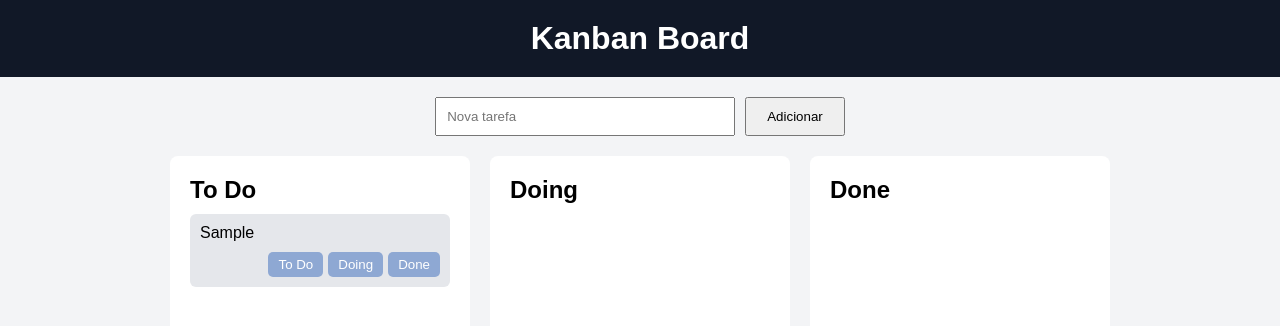
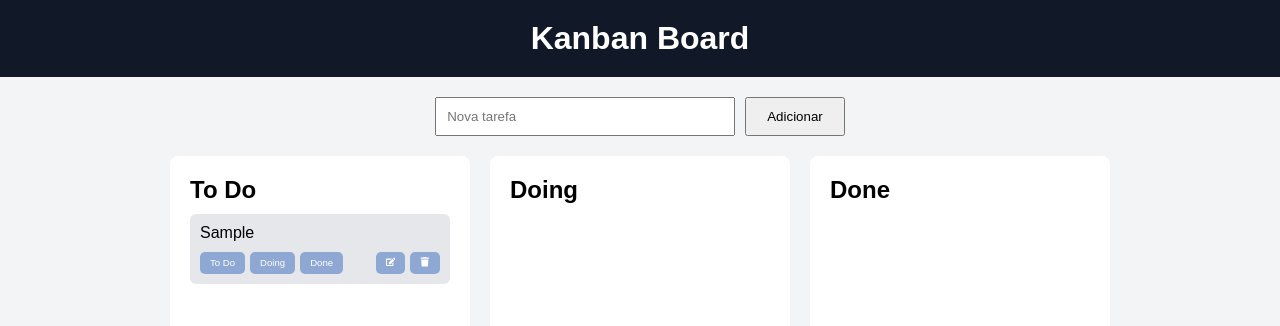
Before and after one commit to gdev-13/react-kanban, a React (Vite) app: page / in a window 1280 px wide. Both pictures are taken after typing "Sample" into the empty fields and a click on the button "Adicionar". Shown: the top 326 px of the page. Built offline with nearby package versions, Linux system fonts and the light colour scheme.

Commit message:
feat: adicionar edição e remoção de tarefas

```diff
--- a/package.json
+++ b/package.json
@@ -11,7 +11,8 @@
   },
   "dependencies": {
     "react": "^19.2.6",
-    "react-dom": "^19.2.6"
+    "react-dom": "^19.2.6",
+    "react-icons": "^5.6.0"
   },
   "devDependencies": {
     "@eslint/js": "^10.0.1",
--- a/src/App.jsx
+++ b/src/App.jsx
@@ -43,6 +43,32 @@ function App() {
     setTasks(updatedTasks)
   }
 
+  function deleteTask(id) {
+    const filteredTasks = tasks.filter(task => task.id !== id)
+    setTasks(filteredTasks)
+  }
+
+  function editTask(id) {
+    const taskToEdit = tasks.find(task => task.id === id)
+
+    const newTitle = prompt('Editar tarefa:', taskToEdit.title)
+
+    if (!newTitle) return
+
+    const updatedTasks = tasks.map(task => {
+      if (task.id === id) {
+        return {
+          ...task,
+          title: newTitle
+        }
+      }
+
+      return task
+    })
+
+    setTasks(updatedTasks)
+  }
+
   return (
     <div>
       <Header />
@@ -65,18 +91,24 @@ function App() {
           title="To Do"
           tasks={tasks.filter(task => task.status === 'todo')}
           moveTask={moveTask}
+          deleteTask={deleteTask}
+          editTask={editTask}
         />
 
         <Column
           title="Doing"
           tasks={tasks.filter(task => task.status === 'doing')}
           moveTask={moveTask}
+          deleteTask={deleteTask}
+          editTask={editTask}
         />
 
         <Column
           title="Done"
           tasks={tasks.filter(task => task.status === 'done')}
           moveTask={moveTask}
+          deleteTask={deleteTask}
+          editTask={editTask}
         />
       </main>
     </div>
--- a/src/components/Column/Column.css
+++ b/src/components/Column/Column.css
@@ -13,14 +13,13 @@
   margin-top: 10px;
 }
 
-.task-actions {
+.task-buttons {
   display: flex;
-  justify-content: flex-end;
-  gap: 5px;
+  justify-content: space-between;
   margin-top: 10px;
 }
 
-.task-actions button {
+.task-buttons button {
   padding: 5px 10px;
   cursor: pointer;
   background: #8ea8d3;
@@ -28,8 +27,19 @@
   border: none;
   border-radius: 5px;
   transition: background 0.3s;
+  font-size: 0.6rem;
 }
 
-.task-actions button:hover {
+.task-buttons button:hover {
   background: #6b82a8;
 }
+
+.task-actions {
+  display: flex;
+  gap: 5px;
+}
+
+.task-icons {
+  display: flex;
+  gap: 5px;
+}
--- a/src/components/Column/Column.jsx
+++ b/src/components/Column/Column.jsx
@@ -1,6 +1,7 @@
 import './Column.css'
+import { FaTrash, FaEdit } from 'react-icons/fa'
 
-function Column({ title, tasks, moveTask }) {
+function Column({ title, tasks, moveTask, deleteTask, editTask }) {
     return (
         <div className="column">
             <h2>{title}</h2>
@@ -8,7 +9,7 @@ function Column({ title, tasks, moveTask }) {
             {tasks.map(task => (
                 <div className="task-card" key={task.id}>
                     <p>{task.title}</p>
-
+                    <div className='task-buttons'>
                         <div className="task-actions">
                             <button onClick={() => moveTask(task.id, 'todo')}>
                                 To Do
@@ -22,6 +23,16 @@ function Column({ title, tasks, moveTask }) {
                                 Done
                             </button>
                         </div>
+                        <div className="task-icons">
+                            <button onClick={() => editTask(task.id)}>
+                                <FaEdit />
+                            </button>
+
+                            <button onClick={() => deleteTask(task.id)}>
+                                <FaTrash />
+                            </button>
+                        </div>
+                    </div>
                 </div>
             ))}
         </div>
```
Also changed, not shown: 1 other file (tests, documents, lock files or other folders). Lines whose indentation alone changed are shown as unchanged.
